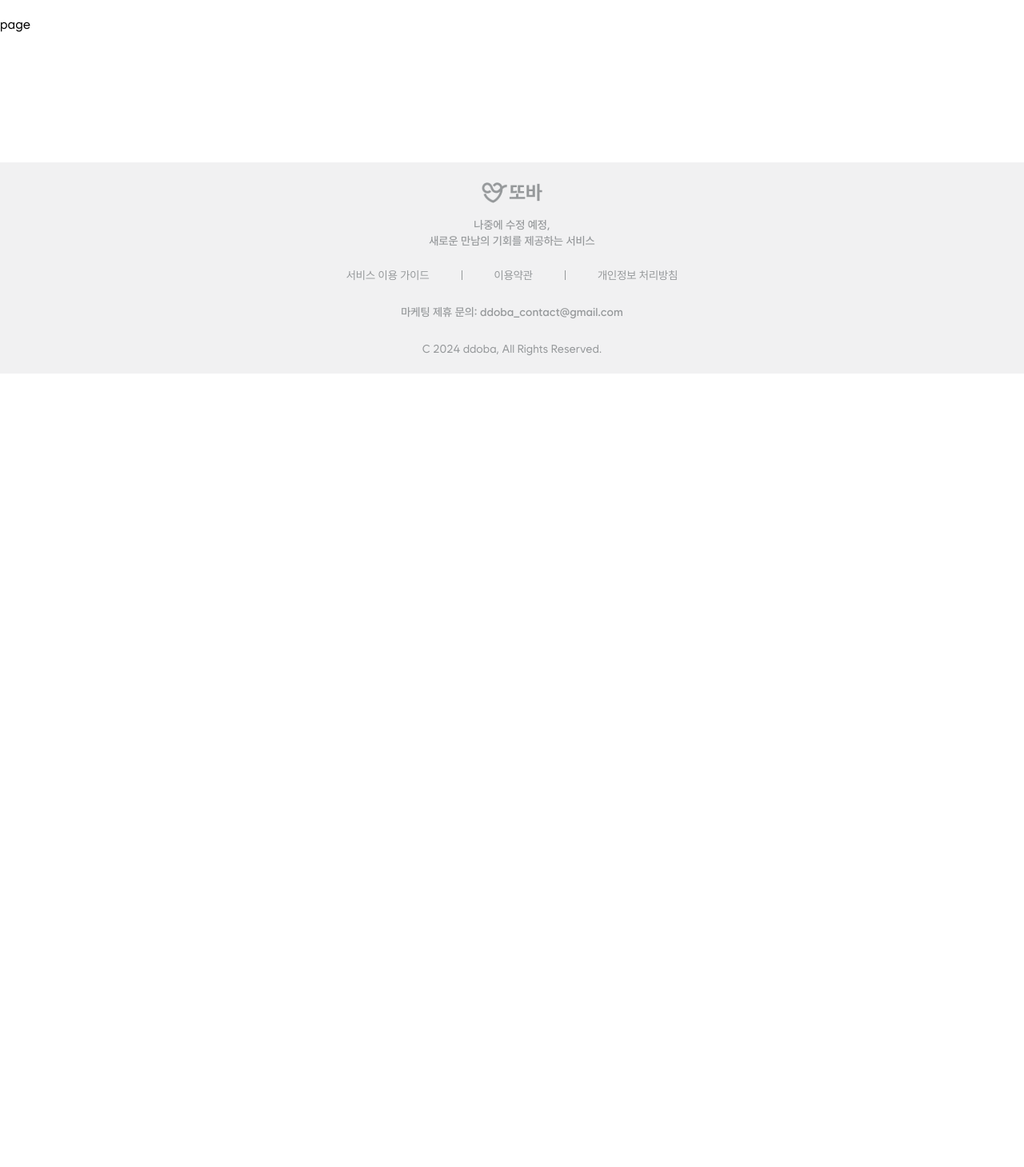
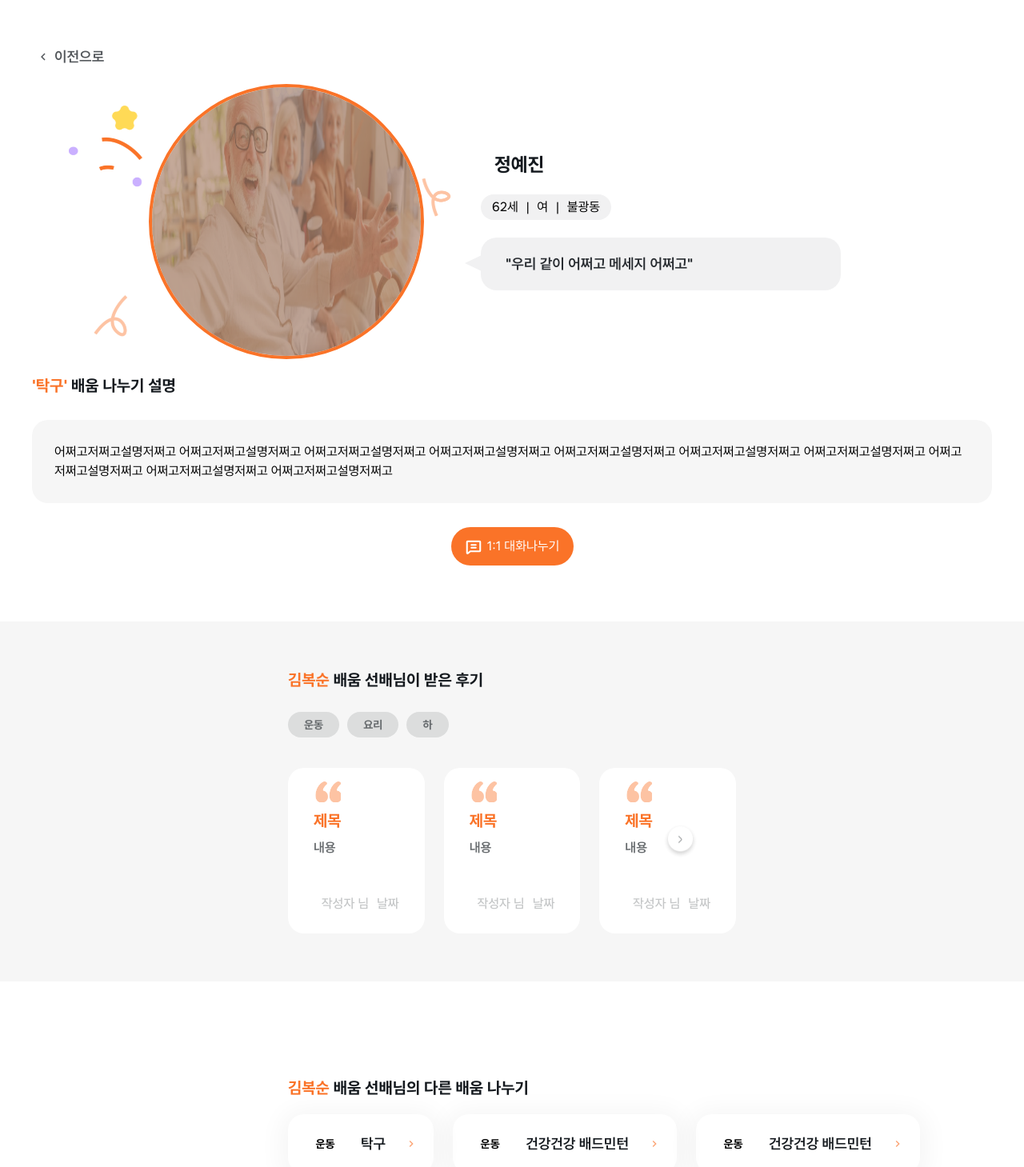
Before and after one commit to Kusitms-29th-Meetup-TeamE/Frontend, a Next.js app: page /share/detail/1 in a window 1280 px wide. Shown: the part 51-1510 px from the top of the page at 80% size. Before the commit the page ends 800 px from the top, so only its background shows below. Built offline with nearby package versions, Linux system fonts and the light colour scheme.

Commit message:
📍 Feat(#59): add share page

```diff
--- a/src/app/share/detail/[id]/page.tsx
+++ b/src/app/share/detail/[id]/page.tsx
@@ -1,7 +1,155 @@
+'use client';
+
 import React from 'react';
+import { MdKeyboardArrowLeft } from 'react-icons/md';
+import { PiChatTextBold } from 'react-icons/pi';
 
-const page = () => {
-  return <div>page</div>;
+import Button from '@/components/common-components/button';
+import Chip from '@/components/common-components/chip';
+
+import OtherLearningItem from '@/components/share/OtherLearningItem';
+import ReviewItem from '@/components/share/ReviewItem';
+import ReviewSlider from '@/components/share/ReviewSlider';
+
+import { DetailProps } from '@/types/activity';
+
+import clsx from 'clsx';
+import Image from 'next/image';
+import { useRouter } from 'next/navigation';
+
+const variants = {
+  prev: 'w-fit h-fit px-[5px] pr-[10px] py-[5px] flex gap-[5px] items-center text-body2 text-gray-08 mb-[14px] hover:bg-gray-02 border-box rounded-[10px]',
+  profile: 'w-full flex items-center',
+  bubble:
+    'absolute h-0 w-0 border-r-[21px] border-t-transparent border-b-transparent border-t-[10px] border-b-[10px] border-solid border-gray-03',
+  bubbleBody:
+    'w-[450px] min-h-[66px] bg-gray-03 rounded-[20px] text-body2 text-gray-11 pl-[31px] pr-[40px] py-[18px]',
+  // info: 'w-full h-[70px] flex justify-between items-center px-[30px] rounded-[20px] mb-[50px] bg-primary-orange6 text-white text-body2',
+  // content:
+  //   'bg-gray-02 rounded-[20px] px-6 py-[23px] whitespace-pre-wrap text-gray-10 text-body3 leading-[30px]',
+};
+
+const page = ({ params }: DetailProps) => {
+  const router = useRouter();
+  const handleClick = () => {
+    console.log('채팅방으로 이동');
+  };
+
+  const reviewChipsItem = ['운동', '요리', '하'];
+  const otherLearnings = [
+    { type: '운동', title: '탁구' },
+    { type: '운동', title: '건강건강 배드민턴' },
+    { type: '운동', title: '건강건강 배드민턴' },
+  ];
+
+  return (
+    <>
+      <div className="max-w-[1200px] w-full h-full mx-auto pt-8 flex flex-col">
+        <button className={variants.prev} onClick={() => router.back()}>
+          <MdKeyboardArrowLeft width={16} height={16} />
+          <span>이전으로</span>
+        </button>
+        <section className={variants.profile}>
+          <Image
+            width={482}
+            height={313}
+            src={'/assets/share/profile.png'}
+            alt={''}
+            className="absolute ml-[46px]"
+          />
+          <Image
+            width={344}
+            height={344}
+            src={'/assets/main/main_banner.png'}
+            alt={''}
+            className="w-[344px] h-[344px] ml-[146px] rounded-full border-primary-orange6 border-4"
+          />
+          <section className="ml-[50px] flex flex-col gap-[22px]">
+            <span className="ml-[38px] text-black text-notification-h1">
+              정예진
+            </span>
+            <div className="ml-[21px] w-fit flex gap-[10px] items-center bg-gray-03 rounded-[18px] px-[14px] py-1">
+              <span>62세</span>
+              <span>|</span>
+              <span>여</span>
+              <span>|</span>
+              <span>불광동</span>
+            </div>
+            <div className="relative ml-[21px]">
+              <div className={clsx(variants.bubble, 'top-1/3 left-[-20px]')} />
+              <div className={variants.bubbleBody}>
+                "우리 같이 어쩌고 메세지 어쩌고"
+              </div>
+            </div>
+          </section>
+        </section>
+        <section className="w-full h-fit flex flex-col gap-[30px] mt-5">
+          <p className="text-footer-bold">
+            <span className="text-primary-orange6">'탁구' </span>
+            <span className="text-black">배움 나누기 설명</span>
+          </p>
+          <div className="w-full h-fit bg-gray-02 rounded-[20px] p-7 whitespace-pre-wrap">
+            어쩌고저쩌고설명저쩌고 어쩌고저쩌고설명저쩌고 어쩌고저쩌고설명저쩌고
+            어쩌고저쩌고설명저쩌고 어쩌고저쩌고설명저쩌고 어쩌고저쩌고설명저쩌고
+            어쩌고저쩌고설명저쩌고 어쩌고저쩌고설명저쩌고 어쩌고저쩌고설명저쩌고
+            어쩌고저쩌고설명저쩌고
+          </div>
+          <Button
+            size="md"
+            startIcon={
+              <PiChatTextBold
+                width={22}
+                height={22}
+                className="text-white w-[22px] h-[22px] mr-[6px]"
+              />
+            }
+            className="w-fit px-[14px] mx-auto whitespace-nowrap rounded-[30px]"
+            onClick={handleClick}
+          >
+            1:1 대화나누기
+          </Button>
+        </section>
+      </div>
+      <section className="w-full h-[450px] mt-[70px] bg-gray-02 py-[60px] px-[360px]">
+        <p className="text-footer-bold">
+          <span className="text-primary-orange6">김복순 </span>
+          <span className="text-black">배움 선배님이 받은 후기</span>
+        </p>
+        <div className="mt-[27px] flex gap-[10px]">
+          {reviewChipsItem.map((item) => (
+            <Chip
+              text={item}
+              key={item}
+              isBtn={true}
+              isPersonality={false}
+              isActivity={true} // 스타일 적용 위함
+              isLearning={true}
+              isSelected={false}
+              className="cursor-pointer"
+            />
+          ))}
+        </div>
+        <div className="mt-[38px]">
+          <ReviewSlider />
+        </div>
+      </section>
+      <section className="w-full mt-[60px] pt-[60px] pb-[100px] px-[360px]">
+        <p className="text-footer-bold">
+          <span className="text-primary-orange6">김복순 </span>
+          <span className="text-black">배움 선배님의 다른 배움 나누기</span>
+        </p>
+        <div className="flex gap-6 mt-5">
+          {otherLearnings.map((item) => (
+            <OtherLearningItem
+              type={item.type}
+              title={item.title}
+              key={item.title}
+            />
+          ))}
+        </div>
+      </section>
+    </>
+  );
 };
 
 export default page;
```
Also changed, not shown: public/assets/share/profile.png (added).
